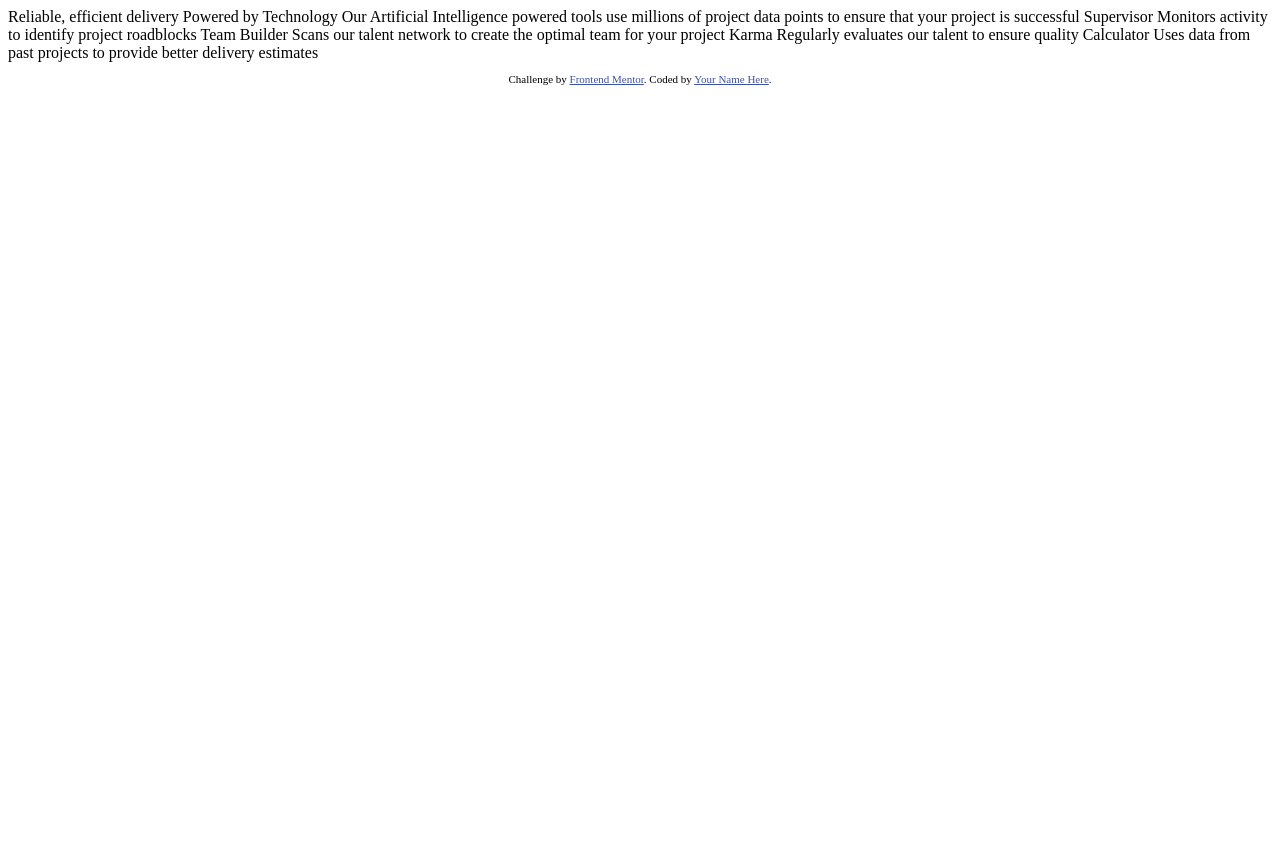
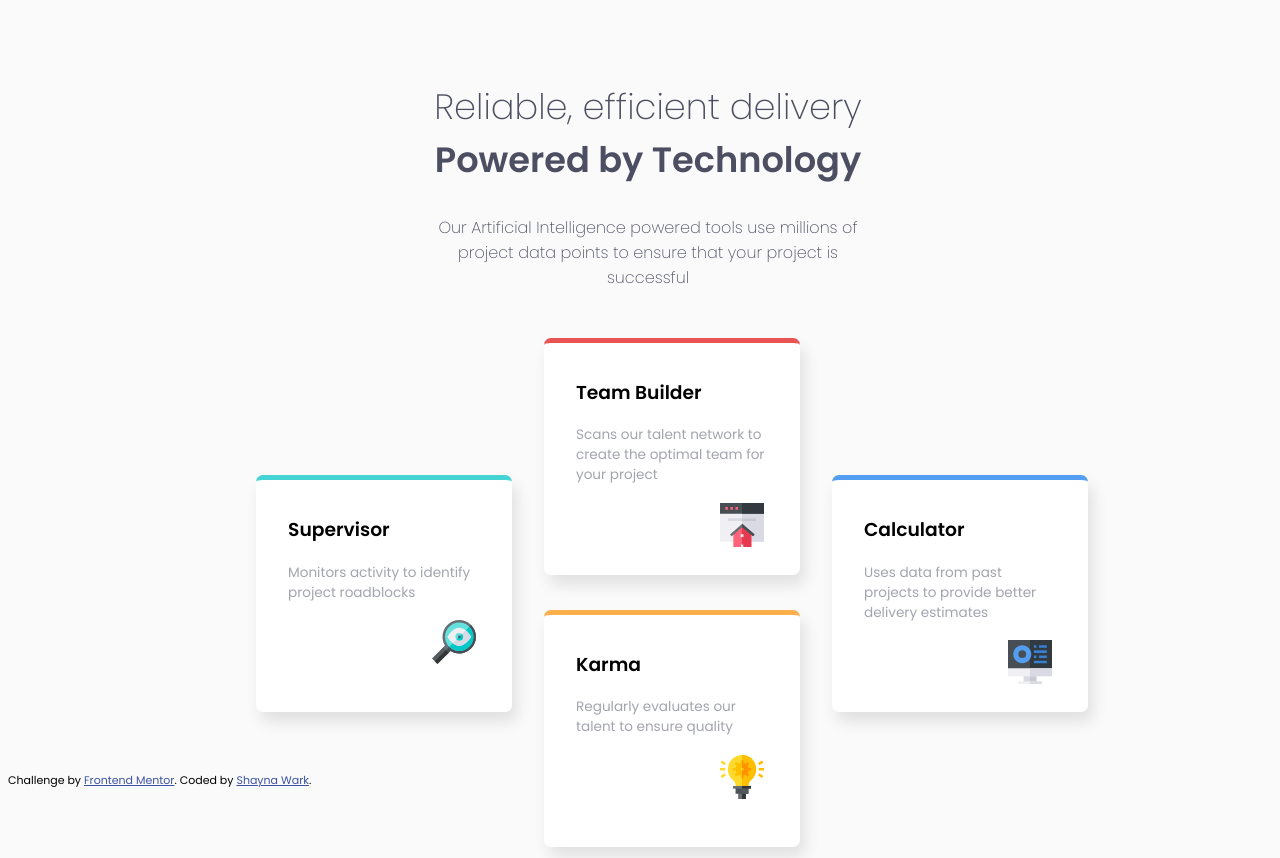
Before and after one commit to justsharkie/four-card-challenge, a plain HTML site: page index.html in a window 1280 px wide. Before the commit the page ends 800 px from the top, so only its background shows below. Drawn offline with Linux system fonts and the light colour scheme.

Commit message:
Final Product

```diff
--- a/index.html
+++ b/index.html
@@ -8,38 +8,46 @@
 
     <title>Frontend Mentor | Four card feature section</title>
 
-  <!-- Feel free to remove these styles or customise in your own stylesheet 👍 -->
-  <style>
-    .attribution { font-size: 11px; text-align: center; }
-    .attribution a { color: hsl(228, 45%, 44%); }
-  </style>
+    <link rel="stylesheet" href="style/style.css">
+
+    <link href="https://fonts.googleapis.com/css2?family=Poppins:wght@200;400;600&display=swap" rel="stylesheet">
 </head>
+
 <body>
-
-  Reliable, efficient delivery
-  Powered by Technology
-
-  Our Artificial Intelligence powered tools use millions of project data points
-  to ensure that your project is successful
-
-  Supervisor
-  Monitors activity to identify project roadblocks
-
-  Team Builder
-  Scans our talent network to create the optimal team for your project
-
-  Karma
-  Regularly evaluates our talent to ensure quality
-
-  Calculator
-  Uses data from past projects to provide better delivery estimates
+    <header>
+        <h1 class="heading-1">Reliable, efficient delivery</h1>
+        <h2 class="heading-2">Powered by Technology</h2>
+        <p class="heading-text">Our Artificial Intelligence powered tools use millions of project data points
+            to ensure that your project is successful</p>
+    </header>
+    <div class="card-container">
+        <div class="card supervisor">
+            <h3 class="card-title">Supervisor</h3>
+            <p class="card-text">Monitors activity to identify project roadblocks</p>
+            <img src="./images/icon-supervisor.svg" class="card-icon" alt="Supervisor">
+        </div>
+        <div class="card team">
+            <h3 class="card-title">Team Builder</h3>
+            <p class="card-text">Scans our talent network to create the optimal team for your project</p>
+            <img src="./images/icon-team-builder.svg" class="card-icon" alt="Team Building.">
+        </div>
+        <div class="card karma">
+            <h3 class="card-title">Karma</h3>
+            <p class="card-text">Regularly evaluates our talent to ensure quality</p>
+            <img src="./images/icon-karma.svg" class="card-icon" alt="Karma">
+        </div>
+        <div class="card calculator">
+            <h3 class="card-title">Calculator</h3>
+            <p class="card-text">Uses data from past projects to provide better delivery estimates</p>
+            <img src="./images/icon-calculator.svg" class="card-icon" alt="Calculator">
+        </div>
+    </div>
 
 
     <footer>
         <p class="attribution">
             Challenge by <a href="https://www.frontendmentor.io?ref=challenge" target="_blank">Frontend Mentor</a>.
-      Coded by <a href="#">Your Name Here</a>.
+            Coded by <a href="#">Shayna Wark</a>.
         </p>
     </footer>
-</body>
-</html>
+</body></html>
--- /dev/null
+++ b/style/style.css
@@ -0,0 +1,116 @@
+.attribution {
+    font-size: 11px;
+    text-align: center;
+    position: absolute;
+    bottom: 0;
+}
+
+.attribution a {
+    color: hsl(228, 45%, 44%);
+}
+
+* {
+    font-family: 'Poppins', sans-serif;
+}
+
+body {
+    background-color: hsl(0, 0%, 98%);
+}
+
+/**** Heading Styles ****/
+header {
+    text-align: center;
+    color: hsl(234, 12%, 34%);
+    margin-top: 5rem;
+    width: 100vw;
+}
+
+.heading-1 {
+    font-weight: 200;
+    font-size: 2.2rem;
+}
+
+.heading-2 {
+    font-weight: 600;
+    margin-top: -1.5rem;
+    font-size: 2.2rem;
+}
+
+.heading-text {
+    font-weight: 200;
+    width: 35vw;
+    margin: 0 auto;
+}
+
+/**** Card Styles ****/
+.card-container {
+    display: grid;
+    grid-template-columns: repeat(3, 20vw);
+    grid-template-rows: repeat(2, 15rem);
+    align-content: center;
+    justify-items: center;
+    grid-gap: 2rem;
+    width: 60vw;
+    margin: 0 auto;
+    padding-top: 3rem;
+}
+
+.card {
+    background-color: #fff;
+    border-radius: 7px;
+    box-shadow: 5px 10px 15px rgba(0,0,0,0.1);
+    padding-left: 2rem;
+    padding-right: 2rem;
+    padding-top: 1rem;
+}
+
+.card-text {
+    color: hsl(229, 6%, 66%);
+    font-size: .85rem;
+}
+
+.card-icon {
+    width: 23%;
+    height: auto;
+    margin-left: 75%;
+    margin-top: 2%;
+}
+
+.supervisor {
+    grid-column: 1 / 1;
+    grid-row: 1 / -1;
+    align-self: center;
+    border-top: 5px solid hsl(180, 62%, 55%);
+    height: 13.5rem;
+}
+
+.team {
+    border-top: 5px solid hsl(0, 78%, 62%);
+    height: 13.5rem;
+}
+
+.karma {
+    border-top: 5px solid hsl(34, 97%, 64%);
+    height: 13.5rem;
+}
+
+.calculator {
+    grid-column: 3 / 3;
+    grid-row: 1 /  -1;
+    align-self: center;
+    border-top: 5px solid hsl(212, 86%, 64%);
+    height: 13.5rem;
+}
+
+@media only screen and (max-width: 1000px) {
+    .card-container {
+        display: block;
+    }
+    .card {
+        margin-top: 2rem;
+    }
+    .attribution {
+        margin-bottom: 0;
+        bottom: auto;
+    }
+}
```
Also changed, not shown: images/favicon-32x32.png (added), images/icon-calculator.svg (added), images/icon-karma.svg (added), images/icon-supervisor.svg (added), images/icon-team-builder.svg (added). Lines whose indentation alone changed are shown as unchanged.
